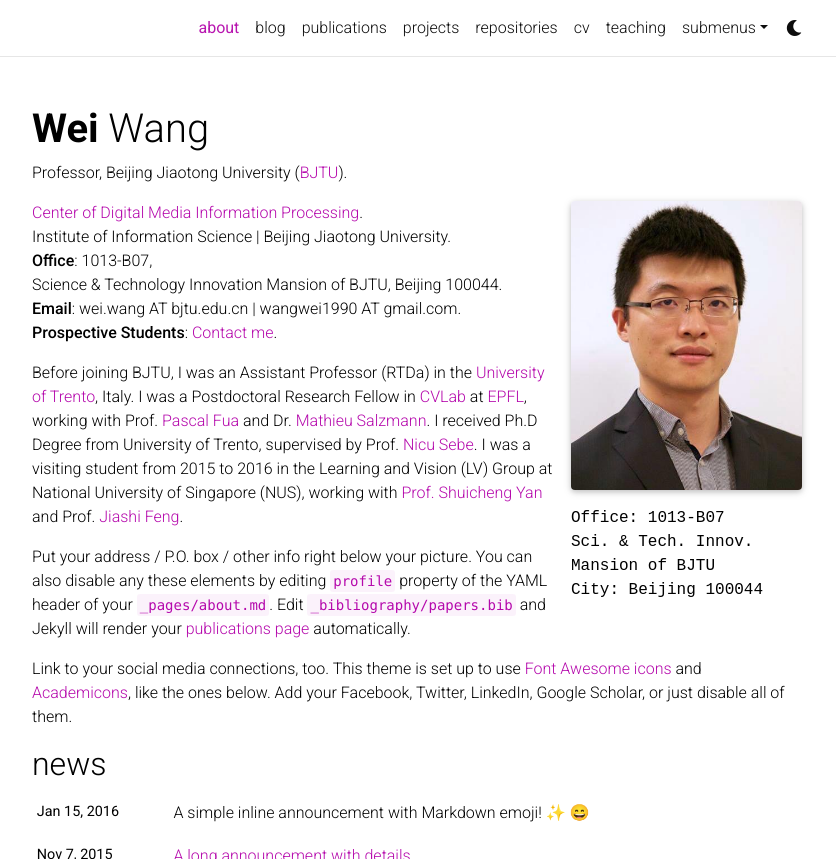
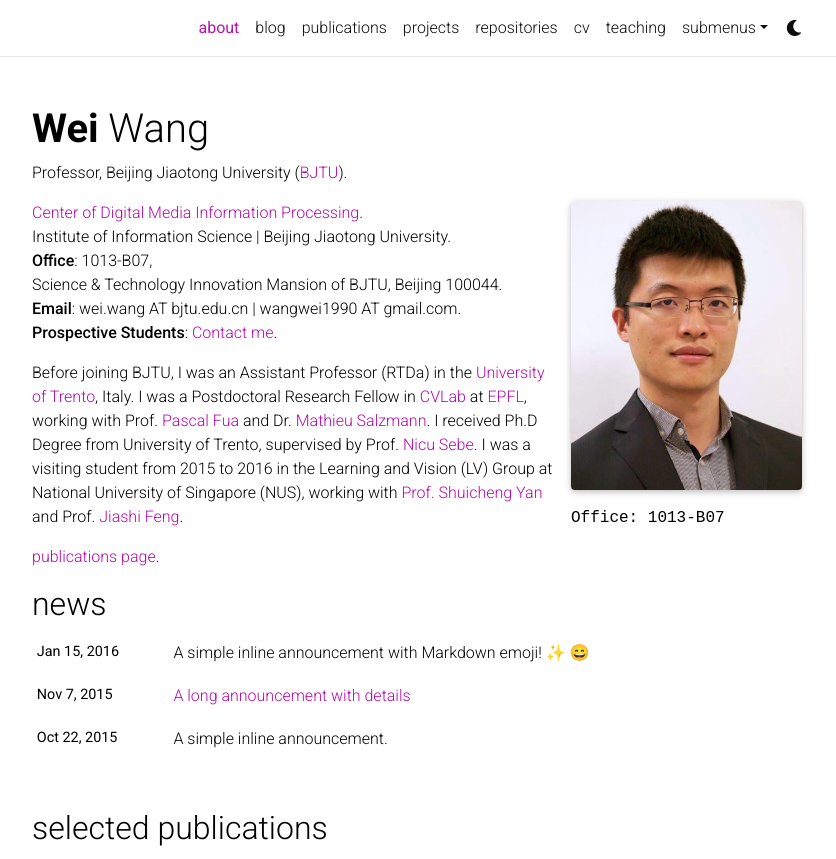
Before and after one commit to WeiWangTrento/WeiWangTrento.github.io, a Jekyll site: the page built from _pages/about.md, in a window 1280 px wide and 1309 px high, cut to the strip 0-859 px from the top of the window. Shown: the whole strip, without its empty margins (223-1059 px from the left). Built offline with Jekyll 4.4.1, drawn with Linux system fonts in a browser that asks for light colours; full-size pictures stand in for the smaller copies a plugin makes; emoji names are drawn with the system emoji font; comment, search, counter and statistics services are not loaded; a style sheet for code colours, icons or effects is not loaded.

Commit message:
Update about.md

```diff
--- a/_pages/about.md
+++ b/_pages/about.md
@@ -10,8 +10,6 @@
   image_circular: false # crops the image to make it circular
   address: >
     <p>Office: 1013-B07</p>
-    <p>Sci. & Tech. Innov. Mansion of BJTU</p>
-    <p>City: Beijing 100044</p>
 
 news: true  # includes a list of news items
 selected_papers: true # includes a list of papers marked as "selected={true}"
@@ -29,6 +27,4 @@
 I received Ph.D Degree from University of Trento, supervised by Prof. [Nicu Sebe](http://disi.unitn.it/~sebe/).
 I was a visiting student from 2015 to 2016 in the Learning and Vision (LV) Group at National University of Singapore (NUS), working with [Prof. Shuicheng Yan](https://www.ece.nus.edu.sg/stfpage/eleyans/) and Prof. [Jiashi Feng](https://sites.google.com/site/jshfeng/).
 
-Put your address / P.O. box / other info right below your picture. You can also disable any these elements by editing `profile` property of the YAML header of your `_pages/about.md`. Edit `_bibliography/papers.bib` and Jekyll will render your [publications page](/al-folio/publications/) automatically.
-
-Link to your social media connections, too. This theme is set up to use [Font Awesome icons](http://fortawesome.github.io/Font-Awesome/){:target="\_blank"} and [Academicons](https://jpswalsh.github.io/academicons/){:target="\_blank"}, like the ones below. Add your Facebook, Twitter, LinkedIn, Google Scholar, or just disable all of them.
+[publications page](/publications/).
```
